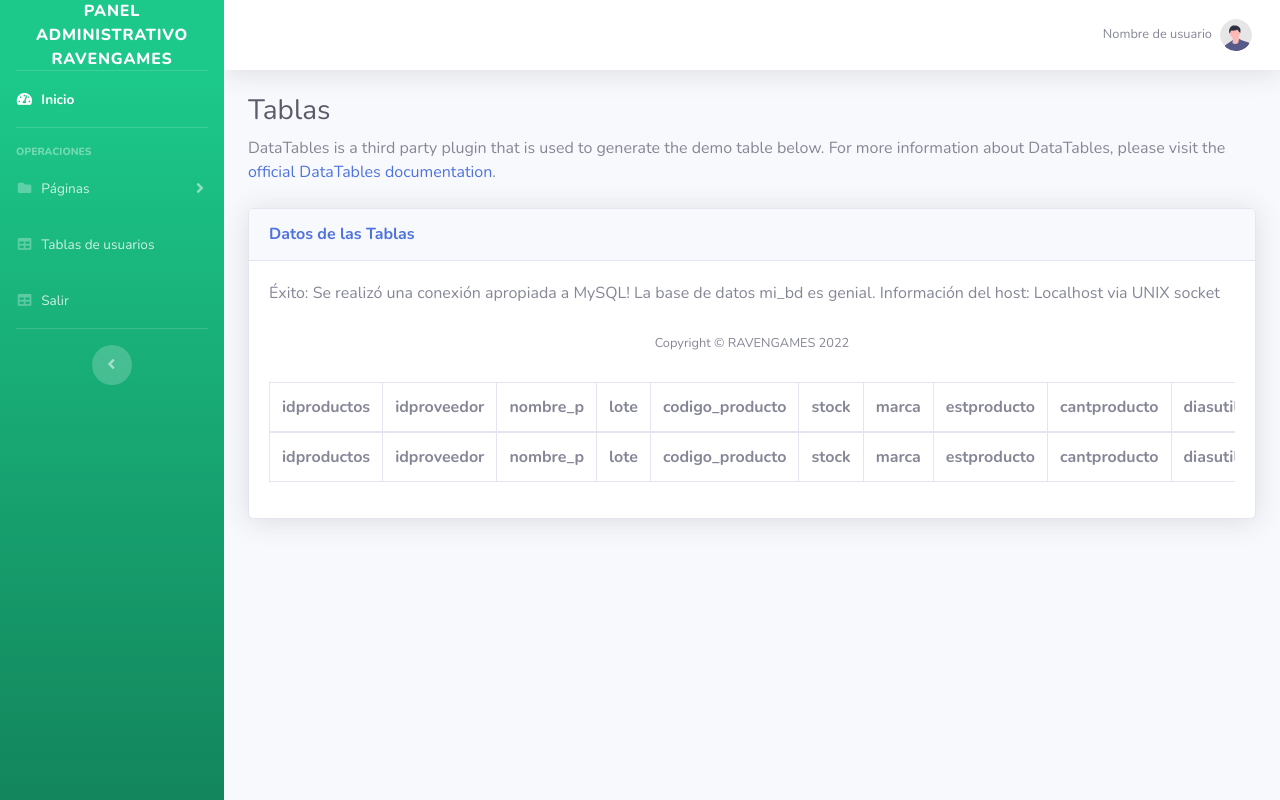
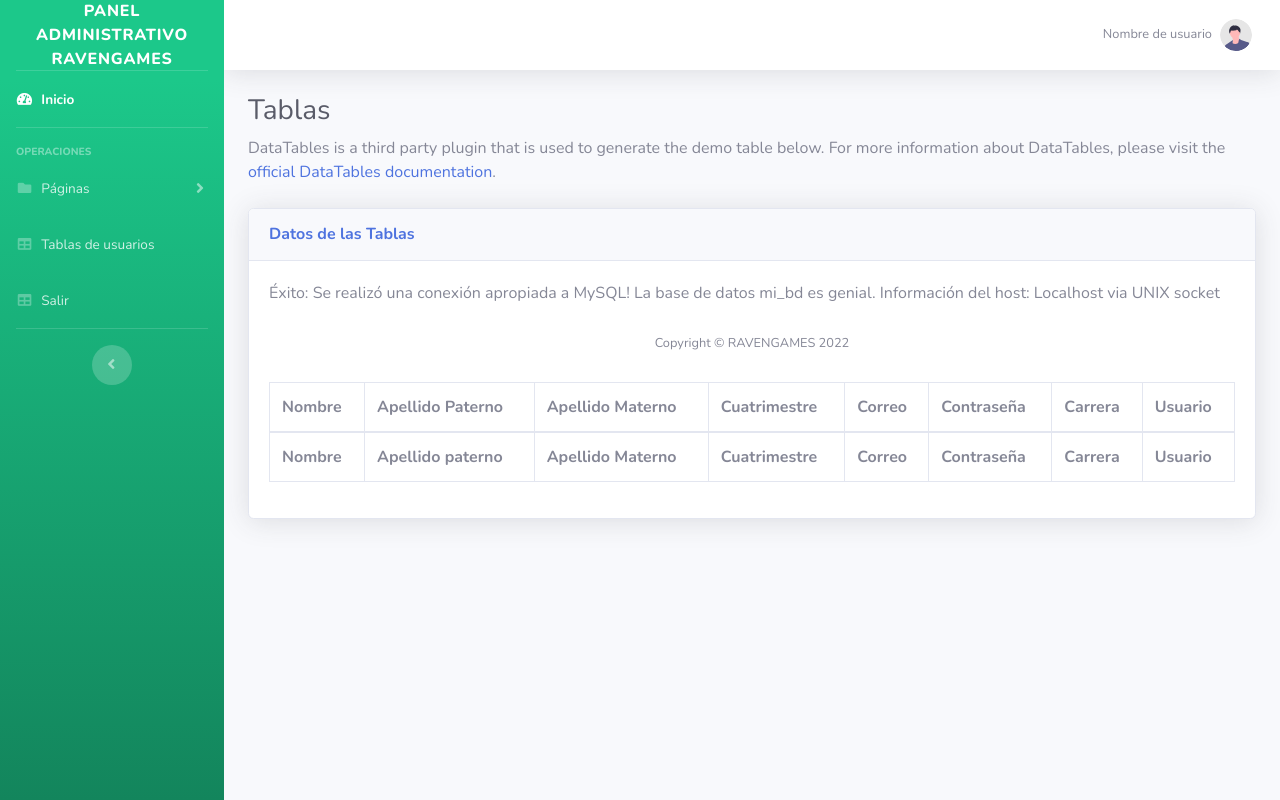
Before and after one commit to ruizosonozisrael33/integrador_equipo_4, a PHP site: page /url/paneladm/tables.PHP in a window 1280 px wide. Run offline with PHP 8.4, Linux system fonts and the light colour scheme; lists and menus that the app fills with data are empty; some libraries are stand-ins or nearby versions.

Commit message:
actualizcion del panel admin

```diff
--- a/integrador/paneladm/tables.PHP
+++ b/integrador/paneladm/tables.PHP
@@ -206,49 +206,41 @@
             <table class="table table-bordered" id="dataTable" width="100%" cellspacing="0">
                 <thead>
                     <tr>
-                        <th>idproductos</th>
-                        <th>idproveedor</th>
-                        <th>nombre_p</th>
-                        <th>lote</th>
-                        <th>codigo_producto</th>
-                        <th>stock</th>
-                        <th>marca</th>
-                        <th>estproducto</th>
-                        <th>cantproducto</th>
-                        <th>diasutiles</th>
-                        <th>fechadquisicion</th>
-                        <th>caducidad</th>
+                        <th>Nombre</th>
+                        <th>Apellido Paterno</th>
+                        <th>Apellido Materno</th>
+                        <th>Cuatrimestre</th>
+                        <th>Correo</th>
+                        <th>Contraseña</th>
+                        <th>Carrera</th>
+                        <th>Usuario</th>
+
                     </tr>
                 </thead>
                 <tfoot>
                     <tr>
-                    <th>idproductos</th>
-                        <th>idproveedor</th>
-                        <th>nombre_p</th>
-                        <th>lote</th>
-                        <th>codigo_producto</th>
-                        <th>stock</th>
-                        <th>marca</th>
-                        <th>estproducto</th>
-                        <th>cantproducto</th>
-                        <th>diasutiles</th>
-                        <th>fechadquisicion</th>
-                        <th>caducidad</th>
+                    <th>Nombre</th>
+                        <th>Apellido paterno</th>
+                        <th>Apellido Materno</th>
+                        <th>Cuatrimestre</th>
+                        <th>Correo</th>
+                        <th>Contraseña</th>
+                        <th>Carrera</th>
+                        <th>Usuario</th>
+
                        </tr>
 </tfoot>
 
+             <!-- Inicializamos un archivo de php -->
 
-
-                    <!-- Inicializamos un archivo de php -->
-
-<?php>
-$conexion = new mysqli("localhost", "root", "", "mipaginaweb");
+<?php
+$conexion = new mysqli("localhost", "root", "", "mipaggames");
 
 if (!$conexion) {
-echo "Error: No se pudo conectar a MySQL." . PHP_EOL;
-echo "errno de depuración: " . mysqli_connect_errno() . PHP_EOL;
-echo "error de depuración: " . mysqli_connect_error() . PHP_EOL;
-exit;
+  echo "Error: No se pudo conectar a MySQL." . PHP_EOL;
+  echo "errno de depuración: " . mysqli_connect_errno() . PHP_EOL;
+  echo "error de depuración: " . mysqli_connect_error() . PHP_EOL;
+  exit;
 }
 
 echo "Éxito: Se realizó una conexión apropiada a MySQL! La base de datos mi_bd es genial." . PHP_EOL;
@@ -258,10 +250,12 @@ echo "Información del host: " . mysqli_get_host_info($conexion) . PHP_EOL;
 ?>
 
 
+
 </div>
             <!-- End of Main Content -->
 
             <!-- Footer -->
+
             <footer class="sticky-footer bg-white">
                 <div class="container my-auto">
                     <div class="copyright text-center my-auto">
```
